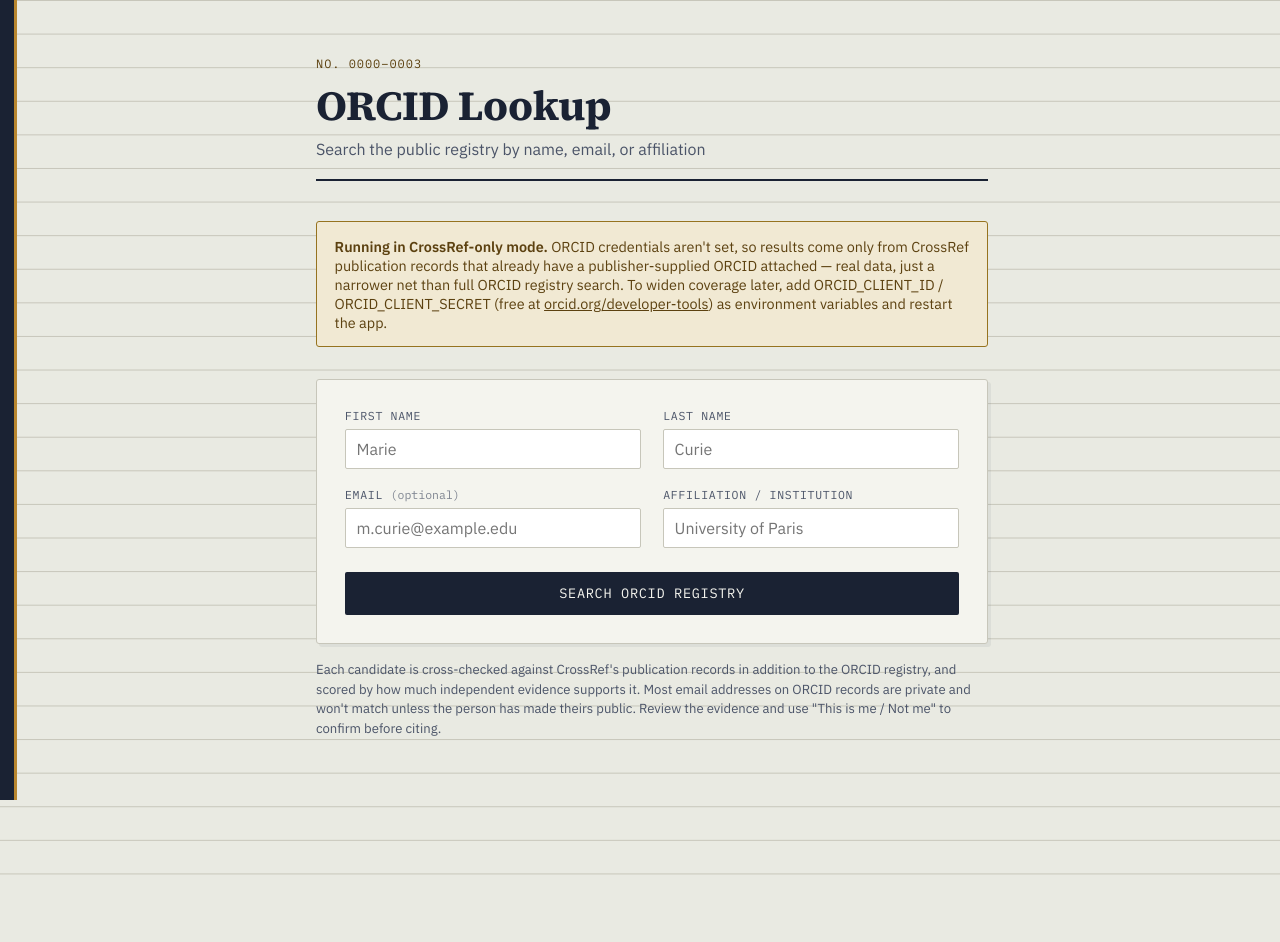
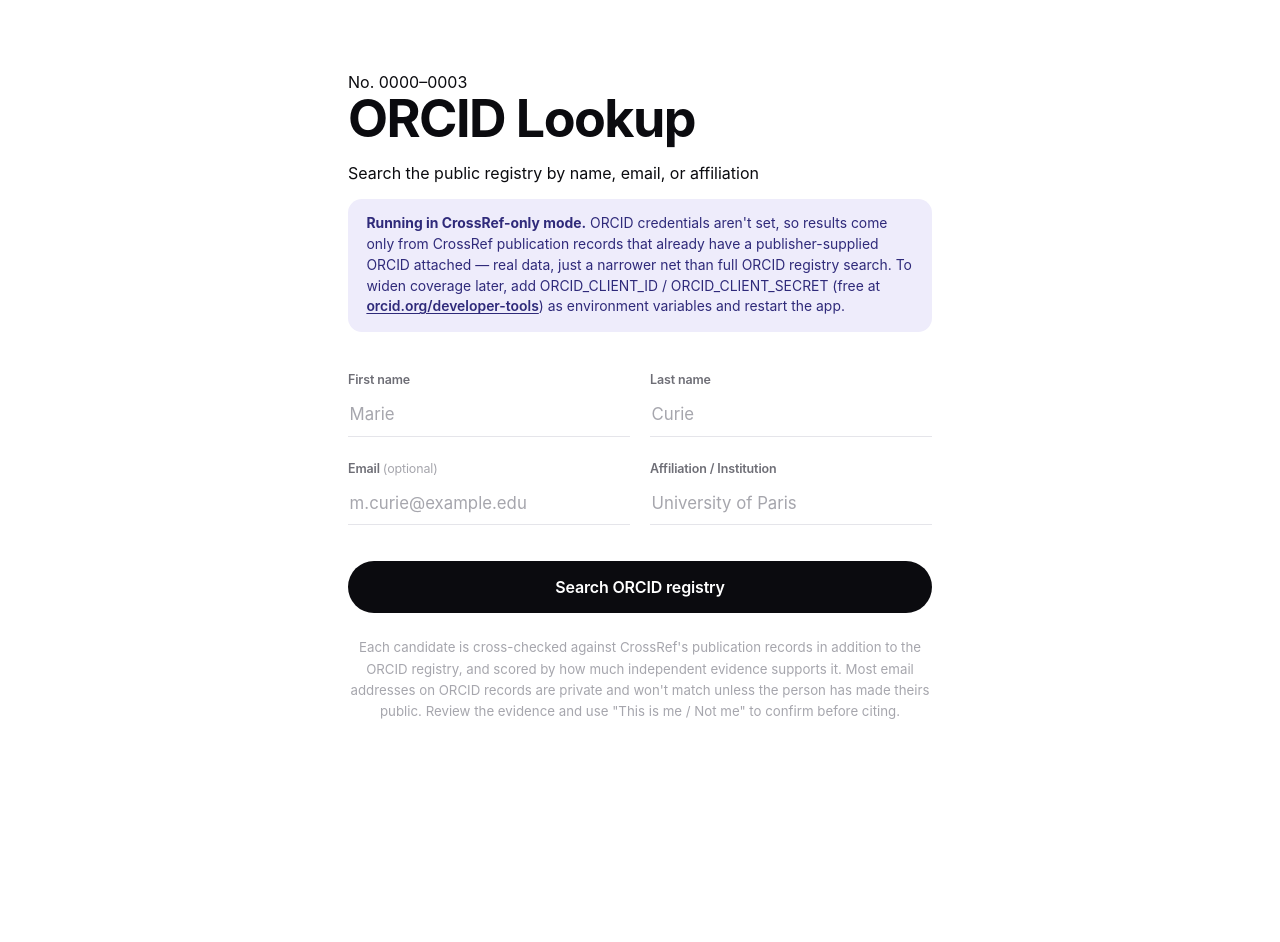
Before and after one commit to sushilramamurthy-max/orcid-lookup-app, a Flask app: page / in a window 1280 px wide. Before the commit the page ends 875 px from the top, so only its background shows below. Run offline with Flask 3, Linux system fonts and the light colour scheme.

Commit message:
Add files via upload

```diff
--- a/static/app.js
+++ b/static/app.js
@@ -2,6 +2,9 @@ const form = document.getElementById("search-form");
 const statusEl = document.getElementById("status");
 const resultsEl = document.getElementById("results");
 const btn = document.getElementById("search-btn");
+
+const RING_RADIUS = 30;
+const RING_CIRCUMFERENCE = 2 * Math.PI * RING_RADIUS;
 
 function escapeHtml(str) {
   const div = document.createElement("div");
@@ -13,57 +16,78 @@ function renderWork(w) {
   const bits = [];
   if (w.journal) bits.push(escapeHtml(w.journal));
   if (w.year) bits.push(w.year);
-  const meta = bits.length ? ` &mdash; ${bits.join(", ")}` : "";
-  const link = w.doi ? `<a href="https://doi.org/${encodeURIComponent(w.doi)}" target="_blank" rel="noopener">${escapeHtml(w.title)}</a>` : escapeHtml(w.title);
+  const meta = bits.length ? ` — ${bits.join(", ")}` : "";
+  const link = w.doi
+    ? `<a href="https://doi.org/${encodeURIComponent(w.doi)}" target="_blank" rel="noopener">${escapeHtml(w.title)}</a>`
+    : escapeHtml(w.title);
   return `<li>${link}${meta}</li>`;
 }
 
-function renderCandidate(c, idx) {
+function renderCandidate(c, index) {
   const institutions = (c.institutions || []).filter(Boolean);
   const otherNames = (c.other_names || []).filter(Boolean);
-
   const evidenceItems = (c.evidence || []).map(e => `<li>${escapeHtml(e)}</li>`).join("");
   const supportingWorks = (c.supporting_works || []).map(renderWork).join("");
   const recentWorks = (c.recent_works || []).map(renderWork).join("");
 
+  // Ring starts empty (offset = full circumference) then animates to the
+  // real value once inserted, via a class toggle in attachRingAnimations().
+  const offset = RING_CIRCUMFERENCE - (c.score_pct / 100) * RING_CIRCUMFERENCE;
+
   return `
-    <article class="result-card" data-orcid="${c.orcid_id}">
-      <span class="result-tab ${c.confidence_key}">${c.confidence_label}</span>
-
-      <div class="score-row">
-        <div class="score-bar"><div class="score-fill ${c.confidence_key}" style="width:${c.score_pct}%"></div></div>
-        <span class="score-pct">${c.score_pct}%</span>
+    <article class="result-card" data-orcid="${c.orcid_id}" data-offset="${offset}"
+             style="animation-delay:${index * 70}ms">
+      <div class="ring-wrap">
+        <svg viewBox="0 0 72 72">
+          <circle class="ring-track" cx="36" cy="36" r="${RING_RADIUS}"></circle>
+          <circle class="ring-fill ${c.confidence_key}" cx="36" cy="36" r="${RING_RADIUS}"
+                  stroke-dasharray="${RING_CIRCUMFERENCE}" stroke-dashoffset="${RING_CIRCUMFERENCE}"></circle>
+        </svg>
+        <span class="ring-label">${c.score_pct}</span>
       </div>
-
+      <div class="result-body">
+        <span class="result-tag ${c.confidence_key}">${c.confidence_label}</span>
         <h2 class="result-name"><a href="${c.orcid_url}" target="_blank" rel="noopener">${escapeHtml(c.credit_name || "(name not public)")}</a></h2>
         <div class="result-orcid">${c.orcid_id}</div>
-      ${institutions.length ? `<div class="result-line"><span class="label">Affiliation</span>${escapeHtml(institutions.join("; "))}</div>` : ""}
-      ${otherNames.length ? `<div class="result-line"><span class="label">Also known as</span>${escapeHtml(otherNames.join("; "))}</div>` : ""}
+        ${institutions.length ? `<div class="result-line"><span class="label">Affiliation</span> ${escapeHtml(institutions.join("; "))}</div>` : ""}
+        ${otherNames.length ? `<div class="result-line"><span class="label">Also known as</span> ${escapeHtml(otherNames.join("; "))}</div>` : ""}
 
         <div class="evidence-block">
-        <div class="block-label">Why this score</div>
+          <span class="block-label">Why this score</span>
           <ul class="evidence-list">${evidenceItems}</ul>
         </div>
 
-      ${supportingWorks ? `
-      <div class="evidence-block">
-        <div class="block-label">CrossRef corroboration</div>
-        <ul class="works-list">${supportingWorks}</ul>
-      </div>` : ""}
-
-      ${recentWorks ? `
-      <div class="evidence-block">
-        <div class="block-label">Recent works on this ORCID record</div>
-        <ul class="works-list">${recentWorks}</ul>
-      </div>` : ""}
+        ${supportingWorks ? `<div class="evidence-block"><span class="block-label">CrossRef corroboration</span><ul class="works-list">${supportingWorks}</ul></div>` : ""}
+        ${recentWorks ? `<div class="evidence-block"><span class="block-label">Recent works</span><ul class="works-list">${recentWorks}</ul></div>` : ""}
 
         <div class="validate-row">
           <span class="validate-label">Is this you?</span>
-        <button type="button" class="validate-btn confirm" data-action="confirm">&#10003; This is me</button>
-        <button type="button" class="validate-btn reject" data-action="reject">&#10007; Not me</button>
+          <button type="button" class="validate-btn confirm" data-action="confirm">This is me</button>
+          <button type="button" class="validate-btn reject" data-action="reject">Not me</button>
+        </div>
       </div>
     </article>
   `;
+}
+
+function attachRingAnimations() {
+  // Two rAF ticks so the browser paints the ring at offset=full first,
+  // then transitions to the real value -- otherwise CSS collapses the
+  // "from" and "to" states into one frame and nothing animates.
+  // Wrapped defensively: this is purely cosmetic, so any failure here
+  // must never be allowed to look like a search failure to the caller.
+  try {
+    requestAnimationFrame(() => {
+      requestAnimationFrame(() => {
+        document.querySelectorAll(".result-card").forEach(card => {
+          const fill = card.querySelector(".ring-fill");
+          if (fill) fill.style.strokeDashoffset = card.dataset.offset;
+        });
+      });
+    });
+  } catch (err) {
+    // Rings just won't animate; scores are still shown as plain numbers.
+  }
 }
 
 function attachValidateHandlers() {
@@ -82,34 +106,37 @@ function attachValidateHandlers() {
 function renderResults(candidates, crossrefError) {
   let html = "";
   if (crossrefError) {
-    html += `<div class="crossref-warning">${escapeHtml(crossrefError)} &mdash; showing ORCID-only results.</div>`;
+    html += `<div class="notice">${escapeHtml(crossrefError)} — showing ORCID-only results.</div>`;
   }
   if (!candidates.length) {
-    html += `<div class="empty-state">No matching ORCID records found. Try fewer fields, or check spelling.</div>`;
+    html += `<div class="empty-state">No matching records found. Try fewer fields, or check spelling.</div>`;
   } else {
     html += candidates.map(renderCandidate).join("");
   }
   resultsEl.innerHTML = html;
+  attachRingAnimations();
   attachValidateHandlers();
+}
+
+function setStatus(text, isError) {
+  statusEl.className = isError ? "status error" : "status";
+  statusEl.innerHTML = text;
 }
 
 form.addEventListener("submit", async (e) => {
   e.preventDefault();
-
   const given_name = document.getElementById("given_name").value.trim();
   const family_name = document.getElementById("family_name").value.trim();
   const email = document.getElementById("email").value.trim();
   const affiliation = document.getElementById("affiliation").value.trim();
 
   if (!given_name && !family_name) {
-    statusEl.textContent = "Enter at least a first or last name.";
-    statusEl.className = "status error";
+    setStatus("Enter at least a first or last name.", true);
     return;
   }
 
   btn.disabled = true;
-  statusEl.className = "status";
-  statusEl.textContent = "Searching ORCID and cross-checking against CrossRef…";
+  setStatus(`<span class="spinner"><span></span><span></span><span></span></span>Searching`);
   resultsEl.innerHTML = "";
 
   try {
@@ -121,16 +148,14 @@ form.addEventListener("submit", async (e) => {
     const data = await resp.json();
 
     if (!resp.ok) {
-      statusEl.className = "status error";
-      statusEl.textContent = data.error || "Search failed.";
+      setStatus(data.error || "Search failed.", true);
       return;
     }
 
-    statusEl.textContent = `${data.count} candidate${data.count === 1 ? "" : "s"} found`;
+    setStatus(`${data.count} candidate${data.count === 1 ? "" : "s"} found`);
     renderResults(data.candidates, data.crossref_error);
   } catch (err) {
-    statusEl.className = "status error";
-    statusEl.textContent = "Network error reaching the local server.";
+    setStatus("Network error reaching the server.", true);
   } finally {
     btn.disabled = false;
   }
--- a/static/style.css
+++ b/static/style.css
@@ -1,330 +1,283 @@
 :root {
-  --ink: #1A2233;
-  --ink-soft: #4B5468;
-  --paper: #E9EAE2;
-  --paper-raised: #F4F4EE;
-  --rule: #C7C6BA;
-  --accent: #B8862F;
-  --accent-ink: #5C4110;
-  --high: #3F6E52;
-  --high-bg: #E3ECE4;
-  --medium: #96731F;
-  --medium-bg: #F1E9D3;
-  --low: #A24B3F;
-  --low-bg: #F2E2DE;
-  --radius: 3px;
+  --canvas: #ffffff;
+  --ink: #0b0b0f;
+  --muted: #6e6e76;
+  --faint: #a6a6ad;
+  --hairline: #e5e5ea;
+  --surface: #f7f7f9;
+  --accent: #4338ca;
+  --accent-soft: #eeecfb;
+  --high: #1a8a4d;
+  --high-soft: #e6f5ec;
+  --medium: #b9770e;
+  --medium-soft: #fbf0dc;
+  --low: #c23b3b;
+  --low-soft: #fbebeb;
+  --ease: cubic-bezier(0.16, 1, 0.3, 1);
 }
 
 * { box-sizing: border-box; }
 
+html { scroll-behavior: smooth; }
+
 body {
   margin: 0;
-  background: var(--paper);
-  background-image:
-    linear-gradient(var(--rule) 1px, transparent 1px);
-  background-size: 100% 2.1rem;
+  background: var(--canvas);
   color: var(--ink);
-  font-family: "IBM Plex Sans", -apple-system, sans-serif;
+  font-family: -apple-system, BlinkMacSystemFont, "SF Pro Text", "Segoe UI", Inter, sans-serif;
+  -webkit-font-smoothing: antialiased;
   min-height: 100vh;
-  position: relative;
-}
-
-.ledger-spine {
-  position: fixed;
-  top: 0; left: 0; bottom: 0;
-  width: 14px;
-  background: var(--ink);
-  z-index: 5;
-}
-.ledger-spine::after {
-  content: "";
-  position: fixed;
-  top: 0; left: 14px; bottom: 0;
-  width: 3px;
-  background: var(--accent);
 }
 
 .page {
-  max-width: 760px;
+  max-width: 640px;
   margin: 0 auto;
-  padding: 3.5rem 2rem 5rem 3.5rem;
+  padding: 9vh 1.75rem 8rem;
 }
 
-.masthead {
+/* ---------- Hero ---------- */
+.hero {
+  text-align: center;
+  margin-bottom: 3.5rem;
+  opacity: 0;
+  transform: translateY(14px);
+  animation: rise 0.7s var(--ease) forwards;
+}
+.hero-mark {
+  width: 40px; height: 40px;
+  margin: 0 auto 1.5rem;
+  border-radius: 50%;
+  background: var(--ink);
+  display: flex; align-items: center; justify-content: center;
+}
+.hero-mark svg { width: 18px; height: 18px; }
+h1 {
+  font-size: clamp(2.25rem, 6vw, 3.25rem);
+  font-weight: 700;
+  letter-spacing: -0.03em;
+  line-height: 1.05;
+  margin: 0 0 0.65rem;
+}
+.hero-sub {
+  font-size: 1.05rem;
+  color: var(--muted);
+  margin: 0;
+  line-height: 1.5;
+  max-width: 30em;
+  margin-inline: auto;
+}
+
+/* ---------- Notice ---------- */
+.notice {
+  background: var(--accent-soft);
+  color: #2f2a7a;
+  border-radius: 14px;
+  padding: 0.9rem 1.15rem;
+  font-size: 0.87rem;
+  line-height: 1.5;
   margin-bottom: 2.5rem;
-  border-bottom: 2px solid var(--ink);
-  padding-bottom: 1.25rem;
+  opacity: 0;
+  animation: rise 0.7s var(--ease) 0.08s forwards;
 }
-.masthead-index {
-  font-family: "IBM Plex Mono", monospace;
-  font-size: 0.75rem;
-  letter-spacing: 0.08em;
-  color: var(--accent-ink);
-  text-transform: uppercase;
-  margin-bottom: 0.4rem;
+.notice a { color: inherit; font-weight: 600; text-decoration: underline; text-underline-offset: 2px; }
+
+/* ---------- Form ---------- */
+.card-form {
+  opacity: 0;
+  animation: rise 0.7s var(--ease) 0.16s forwards;
+  display: grid;
+  grid-template-columns: 1fr 1fr;
+  gap: 1.5rem 1.25rem;
 }
-.masthead h1 {
-  font-family: "Source Serif 4", Georgia, serif;
-  font-weight: 700;
-  font-size: 2.6rem;
-  margin: 0 0 0.3rem 0;
+.field { display: flex; flex-direction: column; position: relative; }
+.field label {
+  font-size: 0.78rem;
+  font-weight: 600;
+  color: var(--muted);
+  margin-bottom: 0.5rem;
   letter-spacing: -0.01em;
 }
-.masthead-sub {
-  margin: 0;
-  color: var(--ink-soft);
-  font-size: 1rem;
+.field .optional { font-weight: 400; color: var(--faint); }
+.field input {
+  font-family: inherit;
+  font-size: 1.05rem;
+  padding: 0.6rem 0.1rem 0.7rem;
+  border: none;
+  border-bottom: 1.5px solid var(--hairline);
+  background: transparent;
+  color: var(--ink);
+  transition: border-color 0.25s var(--ease);
 }
-
-.notice {
-  background: var(--medium-bg);
-  border: 1px solid var(--medium);
-  border-radius: var(--radius);
-  padding: 0.9rem 1.1rem;
-  font-size: 0.9rem;
-  margin-bottom: 2rem;
-  color: var(--accent-ink);
-}
-.notice a { color: var(--accent-ink); }
-
-.card-form {
-  background: var(--paper-raised);
-  border: 1px solid var(--rule);
-  border-radius: var(--radius);
-  padding: 1.75rem;
-  display: grid;
-  grid-template-columns: 1fr 1fr;
-  gap: 1.1rem 1.4rem;
-  box-shadow: 3px 3px 0 rgba(26, 34, 51, 0.06);
-}
-
-.field { display: flex; flex-direction: column; }
-.field label {
-  font-family: "IBM Plex Mono", monospace;
-  font-size: 0.72rem;
-  text-transform: uppercase;
-  letter-spacing: 0.06em;
-  color: var(--ink-soft);
-  margin-bottom: 0.4rem;
-}
-.field .optional { text-transform: none; letter-spacing: 0; opacity: 0.7; }
-
-.field input {
-  font-family: "IBM Plex Sans", sans-serif;
-  font-size: 1rem;
-  padding: 0.55rem 0.65rem;
-  border: 1px solid var(--rule);
-  border-radius: 2px;
-  background: #fff;
-  color: var(--ink);
-}
+.field input::placeholder { color: var(--faint); }
 .field input:focus {
   outline: none;
-  border-color: var(--accent);
-  box-shadow: 0 0 0 3px rgba(184, 134, 47, 0.18);
+  border-bottom-color: var(--ink);
 }
 
 #search-btn {
   grid-column: 1 / -1;
-  margin-top: 0.4rem;
+  margin-top: 0.75rem;
   background: var(--ink);
-  color: var(--paper-raised);
+  color: #fff;
   border: none;
-  border-radius: 2px;
-  padding: 0.8rem 1.2rem;
-  font-family: "IBM Plex Mono", monospace;
-  font-size: 0.85rem;
-  letter-spacing: 0.05em;
-  text-transform: uppercase;
+  border-radius: 999px;
+  padding: 1rem 1.5rem;
+  font-family: inherit;
+  font-size: 1rem;
+  font-weight: 600;
+  letter-spacing: -0.01em;
   cursor: pointer;
-  transition: background 0.15s ease;
+  transition: transform 0.15s var(--ease), background 0.2s var(--ease), opacity 0.2s;
 }
-#search-btn:hover { background: var(--accent-ink); }
-#search-btn:disabled { opacity: 0.6; cursor: progress; }
-#search-btn:focus-visible { outline: 2px solid var(--accent); outline-offset: 2px; }
+#search-btn:hover { background: #262629; }
+#search-btn:active { transform: scale(0.97); }
+#search-btn:disabled { opacity: 0.5; cursor: progress; transform: none; }
+#search-btn:focus-visible { outline: 2px solid var(--accent); outline-offset: 3px; }
 
 .hint {
-  font-size: 0.82rem;
-  color: var(--ink-soft);
-  margin: 1rem 0 0 0;
-  line-height: 1.5;
+  font-size: 0.83rem;
+  color: var(--faint);
+  line-height: 1.6;
+  margin: 1.5rem 0 0;
+  text-align: center;
+  opacity: 0;
+  animation: rise 0.7s var(--ease) 0.22s forwards;
 }
 
+/* ---------- Status ---------- */
 .status {
-  margin-top: 1.75rem;
-  font-family: "IBM Plex Mono", monospace;
+  margin-top: 3rem;
   font-size: 0.85rem;
-  color: var(--ink-soft);
+  font-weight: 600;
+  color: var(--muted);
+  text-align: center;
   min-height: 1.2rem;
 }
 .status.error { color: var(--low); }
 
-.results {
-  margin-top: 1.25rem;
-  display: flex;
-  flex-direction: column;
-  gap: 1rem;
+.spinner {
+  display: inline-flex;
+  gap: 4px;
+  vertical-align: middle;
+  margin-right: 6px;
+}
+.spinner span {
+  width: 5px; height: 5px; border-radius: 50%;
+  background: var(--muted);
+  animation: pulse 1.1s ease-in-out infinite;
+}
+.spinner span:nth-child(2) { animation-delay: 0.15s; }
+.spinner span:nth-child(3) { animation-delay: 0.3s; }
+
+/* ---------- Results ---------- */
+.results { margin-top: 1.5rem; display: flex; flex-direction: column; gap: 1rem; }
+
+.result-card {
+  background: var(--surface);
+  border-radius: 20px;
+  padding: 1.5rem;
+  display: grid;
+  grid-template-columns: 72px 1fr;
+  gap: 1.25rem;
+  opacity: 0;
+  transform: translateY(10px);
+  animation: rise 0.5s var(--ease) forwards;
+  transition: box-shadow 0.25s var(--ease);
+}
+.result-card:hover { box-shadow: 0 8px 30px rgba(11, 11, 15, 0.06); }
+
+.ring-wrap {
+  position: relative;
+  width: 72px; height: 72px;
+}
+.ring-wrap svg { width: 72px; height: 72px; transform: rotate(-90deg); }
+.ring-track { fill: none; stroke: var(--hairline); stroke-width: 6; }
+.ring-fill {
+  fill: none; stroke-width: 6; stroke-linecap: round;
+  transition: stroke-dashoffset 1s var(--ease);
+}
+.ring-fill.confirmed, .ring-fill.strong { stroke: var(--high); }
+.ring-fill.possible { stroke: var(--medium); }
+.ring-fill.weak { stroke: var(--low); }
+.ring-label {
+  position: absolute; inset: 0;
+  display: flex; align-items: center; justify-content: center;
+  font-size: 0.92rem; font-weight: 700; letter-spacing: -0.02em;
 }
 
-.result-card {
-  position: relative;
-  background: var(--paper-raised);
-  border: 1px solid var(--rule);
-  border-radius: var(--radius);
-  padding: 1.1rem 1.3rem 1rem 1.3rem;
-  box-shadow: 2px 2px 0 rgba(26, 34, 51, 0.05);
+.result-body { min-width: 0; }
+.result-tag {
+  display: inline-block;
+  font-size: 0.68rem; font-weight: 700; text-transform: uppercase; letter-spacing: 0.04em;
+  padding: 0.2rem 0.55rem; border-radius: 999px;
+  margin-bottom: 0.45rem;
+}
+.result-tag.confirmed, .result-tag.strong { background: var(--high-soft); color: var(--high); }
+.result-tag.possible { background: var(--medium-soft); color: var(--medium); }
+.result-tag.weak { background: var(--low-soft); color: var(--low); }
+
+.result-name {
+  font-size: 1.2rem; font-weight: 700; letter-spacing: -0.01em;
+  margin: 0 0 0.2rem;
+}
+.result-name a { color: var(--ink); text-decoration: none; }
+.result-name a:hover { color: var(--accent); }
+
+.result-orcid {
+  font-family: ui-monospace, "SF Mono", Menlo, Consolas, monospace;
+  font-size: 0.8rem; color: var(--muted);
+  margin-bottom: 0.6rem;
+}
+.result-line { font-size: 0.88rem; color: var(--muted); margin-bottom: 0.15rem; line-height: 1.5; }
+.result-line .label { font-weight: 600; color: var(--ink); }
+
+.evidence-block { margin-top: 0.9rem; }
+.block-label {
+  font-size: 0.7rem; font-weight: 700; text-transform: uppercase; letter-spacing: 0.04em;
+  color: var(--faint); margin-bottom: 0.4rem; display: block;
+}
+.evidence-list, .works-list {
+  margin: 0; padding-left: 1.1rem; font-size: 0.87rem; color: var(--muted); line-height: 1.55;
+}
+.works-list a { color: var(--accent); text-decoration: none; }
+.works-list a:hover { text-decoration: underline; }
+
+.validate-row {
+  margin-top: 1.1rem;
+  display: flex; align-items: center; gap: 0.5rem; flex-wrap: wrap;
+}
+.validate-label { font-size: 0.8rem; font-weight: 600; color: var(--muted); margin-right: 0.25rem; }
+.validate-btn {
+  font-family: inherit; font-size: 0.83rem; font-weight: 600;
+  padding: 0.4rem 0.85rem; border-radius: 999px;
+  border: 1.5px solid var(--hairline); background: #fff; color: var(--ink);
+  cursor: pointer; transition: all 0.2s var(--ease);
+}
+.validate-btn:active { transform: scale(0.96); }
+.validate-btn.confirm:hover, .validate-btn.confirm.active { background: var(--high-soft); border-color: var(--high); color: var(--high); }
+.validate-btn.reject:hover, .validate-btn.reject.active { background: var(--low-soft); border-color: var(--low); color: var(--low); }
+.result-card.state-confirmed { box-shadow: 0 0 0 2px var(--high); }
+.result-card.state-rejected { opacity: 0.45; }
+
+.empty-state {
+  text-align: center; padding: 3rem 1rem;
+  color: var(--faint); font-size: 0.9rem;
 }
 
-.result-tab {
-  position: absolute;
-  top: -10px;
-  left: 1.3rem;
-  font-family: "IBM Plex Mono", monospace;
-  font-size: 0.65rem;
-  text-transform: uppercase;
-  letter-spacing: 0.06em;
-  padding: 0.18rem 0.55rem;
-  border-radius: 2px;
-  border: 1px solid;
-}
-.result-tab.confirmed { background: var(--high-bg); color: var(--high); border-color: var(--high); }
-.result-tab.strong { background: var(--high-bg); color: var(--high); border-color: var(--high); }
-.result-tab.possible { background: var(--medium-bg); color: var(--medium); border-color: var(--medium); }
-.result-tab.weak { background: var(--low-bg); color: var(--low); border-color: var(--low); }
-
-.result-name {
-  font-family: "Source Serif 4", serif;
-  font-size: 1.25rem;
-  font-weight: 600;
-  margin: 0.35rem 0 0.15rem 0;
-}
-.result-name a { color: var(--ink); text-decoration: none; border-bottom: 1px solid var(--rule); }
-.result-name a:hover { border-color: var(--ink); }
-
-.result-orcid {
-  font-family: "IBM Plex Mono", monospace;
-  font-size: 0.85rem;
-  color: var(--accent-ink);
-  margin-bottom: 0.4rem;
+@media (max-width: 560px) {
+  .page { padding-top: 6vh; }
+  .card-form { grid-template-columns: 1fr; }
+  .result-card { grid-template-columns: 56px 1fr; padding: 1.25rem; }
+  .ring-wrap, .ring-wrap svg { width: 56px; height: 56px; }
 }
 
-.result-line {
-  font-size: 0.88rem;
-  color: var(--ink-soft);
-  margin-bottom: 0.2rem;
+@keyframes rise {
+  to { opacity: 1; transform: translateY(0); }
 }
-.result-line .label,
-.block-label {
-  font-family: "IBM Plex Mono", monospace;
-  font-size: 0.68rem;
-  text-transform: uppercase;
-  letter-spacing: 0.05em;
-  color: var(--ink-soft);
-  margin-right: 0.4rem;
+@keyframes pulse {
+  0%, 80%, 100% { opacity: 0.25; transform: scale(0.85); }
+  40% { opacity: 1; transform: scale(1); }
 }
-
-.score-row {
-  display: flex;
-  align-items: center;
-  gap: 0.6rem;
-  margin: 0.6rem 0 0.5rem 0;
+@media (prefers-reduced-motion: reduce) {
+  * { animation-duration: 0.01ms !important; transition-duration: 0.01ms !important; }
 }
-.score-bar {
-  flex: 1;
-  height: 7px;
-  background: var(--rule);
-  border-radius: 4px;
-  overflow: hidden;
-}
-.score-fill {
-  height: 100%;
-  border-radius: 4px;
-}
-.score-fill.confirmed { background: var(--high); }
-.score-fill.strong { background: #5A8A63; }
-.score-fill.possible { background: var(--medium); }
-.score-fill.weak { background: var(--low); }
-.score-pct {
-  font-family: "IBM Plex Mono", monospace;
-  font-size: 0.78rem;
-  color: var(--ink-soft);
-  min-width: 2.6em;
-  text-align: right;
-}
-
-.evidence-block {
-  border-top: 1px dashed var(--rule);
-  padding-top: 0.5rem;
-  margin-top: 0.6rem;
-}
-.block-label { display: block; margin-bottom: 0.3rem; }
-.evidence-list, .works-list {
-  margin: 0;
-  padding-left: 1.1rem;
-  font-size: 0.86rem;
-  color: var(--ink-soft);
-  line-height: 1.5;
-}
-.works-list a { color: var(--accent-ink); }
-
-.validate-row {
-  border-top: 1px dashed var(--rule);
-  margin-top: 0.7rem;
-  padding-top: 0.65rem;
-  display: flex;
-  align-items: center;
-  gap: 0.6rem;
-  flex-wrap: wrap;
-}
-.validate-label {
-  font-family: "IBM Plex Mono", monospace;
-  font-size: 0.72rem;
-  text-transform: uppercase;
-  letter-spacing: 0.05em;
-  color: var(--ink-soft);
-  margin-right: 0.2rem;
-}
-.validate-btn {
-  font-family: "IBM Plex Sans", sans-serif;
-  font-size: 0.82rem;
-  padding: 0.35rem 0.75rem;
-  border-radius: 3px;
-  border: 1px solid var(--rule);
-  background: #fff;
-  cursor: pointer;
-  color: var(--ink);
-}
-.validate-btn.confirm:hover, .validate-btn.confirm.active {
-  background: var(--high-bg); border-color: var(--high); color: var(--high);
-}
-.validate-btn.reject:hover, .validate-btn.reject.active {
-  background: var(--low-bg); border-color: var(--low); color: var(--low);
-}
-.result-card.state-confirmed { border-color: var(--high); box-shadow: 2px 2px 0 rgba(63,110,82,0.15); }
-.result-card.state-rejected { opacity: 0.55; }
-
-.crossref-warning {
-  font-size: 0.82rem;
-  color: var(--medium);
-  background: var(--medium-bg);
-  border: 1px solid var(--medium);
-  border-radius: var(--radius);
-  padding: 0.6rem 0.9rem;
-  margin-bottom: 1rem;
-}
-
-.empty-state {
-  text-align: center;
-  padding: 2.5rem 1rem;
-  color: var(--ink-soft);
-  font-family: "IBM Plex Mono", monospace;
-  font-size: 0.85rem;
-  border: 1px dashed var(--rule);
-  border-radius: var(--radius);
-}
-
-@media (max-width: 620px) {
-  .page { padding: 2.5rem 1.25rem 3rem 2.25rem; }
-  .card-form { grid-template-columns: 1fr; }
-  .masthead h1 { font-size: 2rem; }
-}
```
Lines whose indentation alone changed are shown as unchanged.
